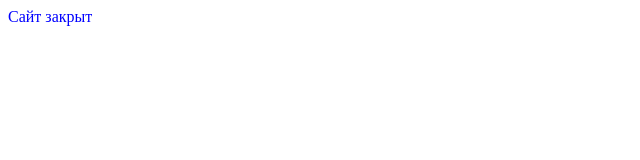
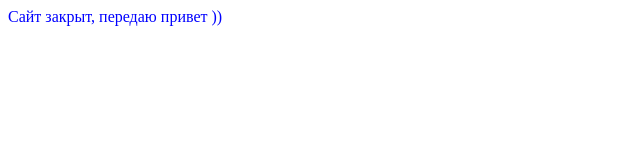
Before and after one commit to ELIRUOFFICIAL/eliruofficialwebsite, a plain HTML site: page index.html in a window 1280 px wide. Shown: the whole page, without its empty margins (0-640 px from the left). Drawn offline with Linux system fonts and the light colour scheme.

Commit message:
Update index.html

```diff
--- a/index.html
+++ b/index.html
@@ -1,4 +1,4 @@
-<text>Сайт закрыт</text>
+<text>Сайт закрыт, передаю привет ))</text>
 <style>
 text{
 color:blue;
```
